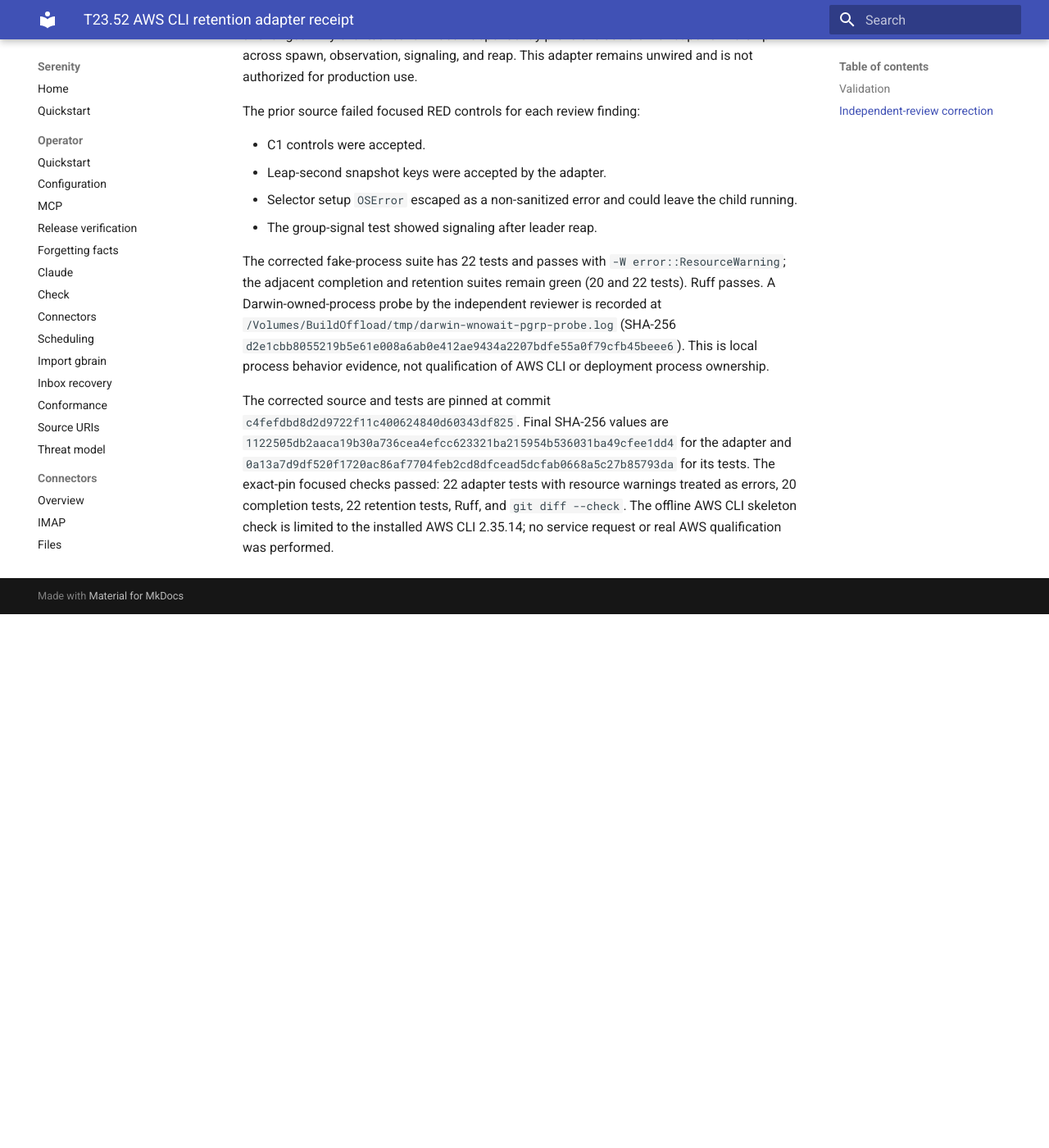
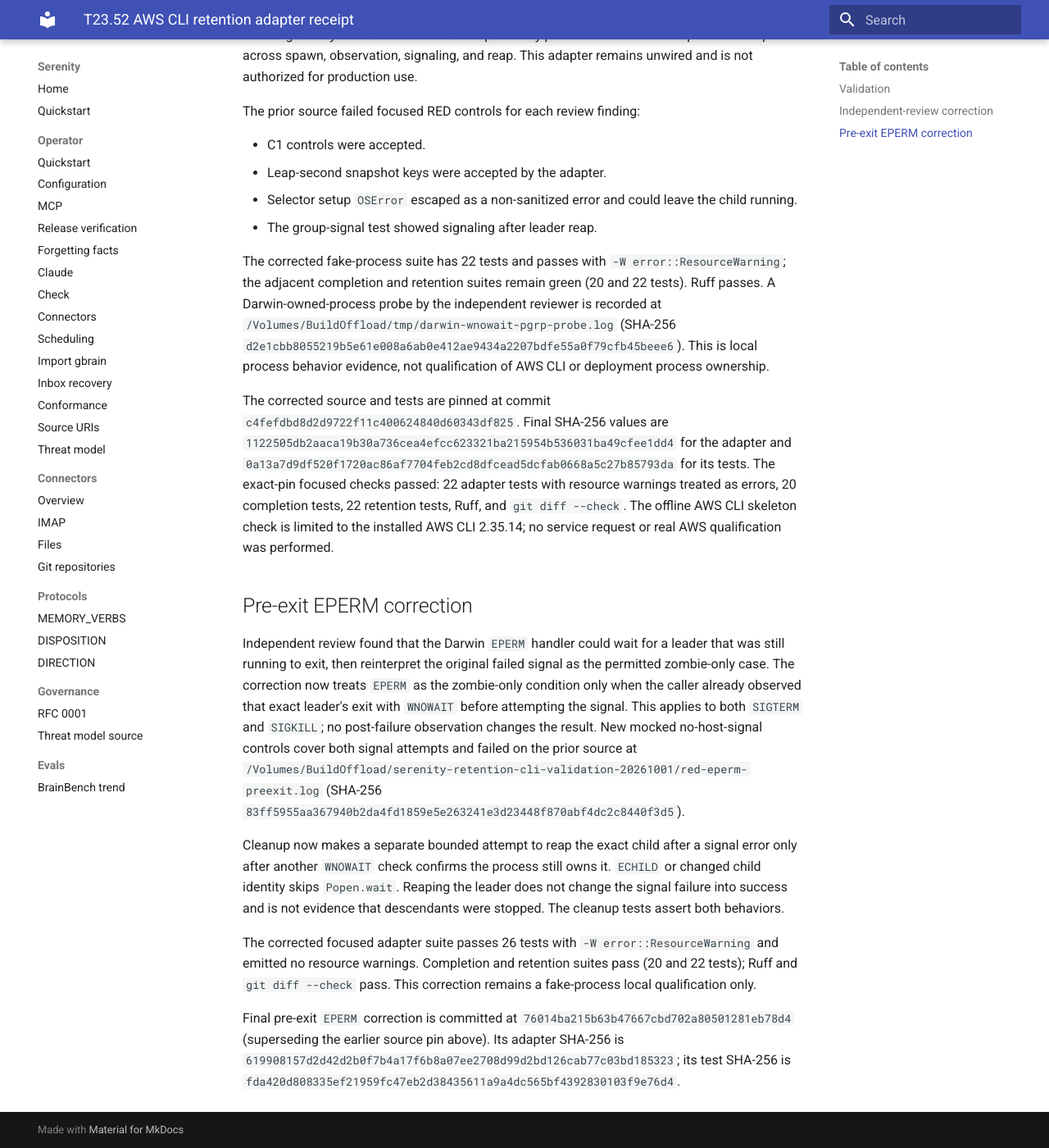
Before and after one commit to sirerun/serenity, an MkDocs documentation site: the page built from docs/plans/t23-52-awscli-retention-adapter-receipt-2026-10-01.md, in a window 1280 px wide and 1400 px high, scrolled down 1562 px. Shown: the whole window at 82% size. Built offline with MkDocs 1.6.1 and Material for MkDocs 9.7.7, drawn with Linux system fonts in a browser that asks for light colours; before the commit the page ends 2311 px from its top, so only the background shows below that.

Commit message:
docs: record pre-exit EPERM correction

```diff
--- a/docs/plans/t23-52-awscli-retention-adapter-receipt-2026-10-01.md
+++ b/docs/plans/t23-52-awscli-retention-adapter-receipt-2026-10-01.md
@@ -83,3 +83,34 @@
 and `git diff --check`. The offline AWS CLI skeleton check is limited to the
 installed AWS CLI 2.35.14; no service request or real AWS qualification was
 performed.
+
+## Pre-exit EPERM correction
+
+Independent review found that the Darwin `EPERM` handler could wait for a
+leader that was still running to exit, then reinterpret the original failed
+signal as the permitted zombie-only case. The correction now treats `EPERM`
+as the zombie-only condition only when the caller already observed that exact
+leader's exit with `WNOWAIT` before attempting the signal. This applies to
+both `SIGTERM` and `SIGKILL`; no post-failure observation changes the result.
+New mocked no-host-signal controls cover both signal attempts and failed on the
+prior source at
+`/Volumes/BuildOffload/serenity-retention-cli-validation-20261001/red-eperm-preexit.log`
+(SHA-256 `83ff5955aa367940b2da4fd1859e5e263241e3d23448f870abf4dc2c8440f3d5`).
+
+Cleanup now makes a separate bounded attempt to reap the exact child after a
+signal error only after another `WNOWAIT` check confirms the process still
+owns it. `ECHILD` or changed child identity skips `Popen.wait`. Reaping the
+leader does not change the signal failure into success and is not evidence
+that descendants were stopped. The cleanup tests assert both behaviors.
+
+The corrected focused adapter suite passes 26 tests with
+`-W error::ResourceWarning` and emitted no resource warnings. Completion and
+retention suites pass (20 and 22 tests); Ruff and `git diff --check` pass.
+This correction remains a fake-process local qualification only.
+
+Final pre-exit `EPERM` correction is committed at
+`76014ba215b63b47667cbd702a80501281eb78d4` (superseding the earlier source
+pin above). Its adapter SHA-256 is
+`619908157d2d42d2b0f7b4a17f6b8a07ee2708d99d2bd126cab77c03bd185323`; its test
+SHA-256 is
+`fda420d808335ef21959fc47eb2d38435611a9a4dc565bf4392830103f9e76d4`.
```
